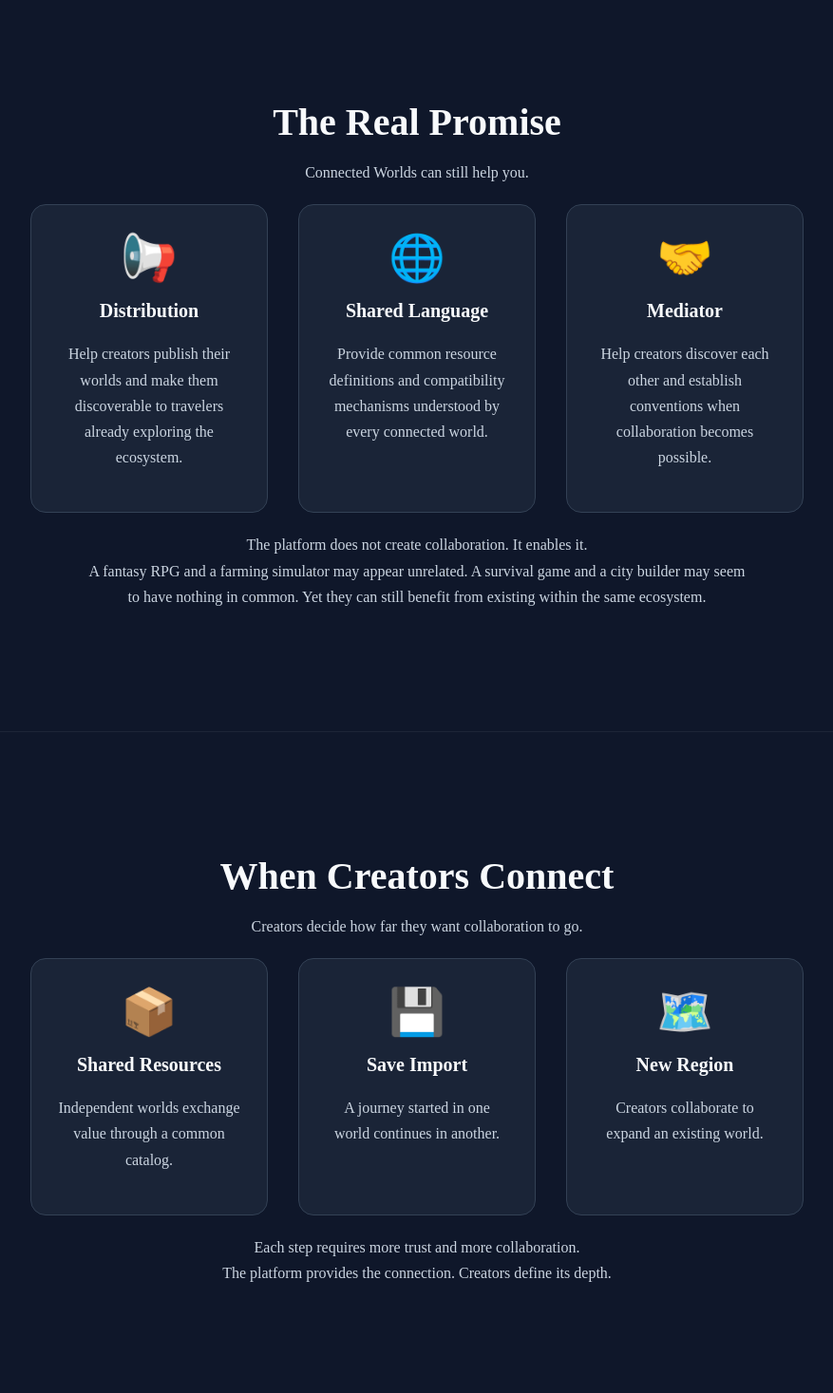
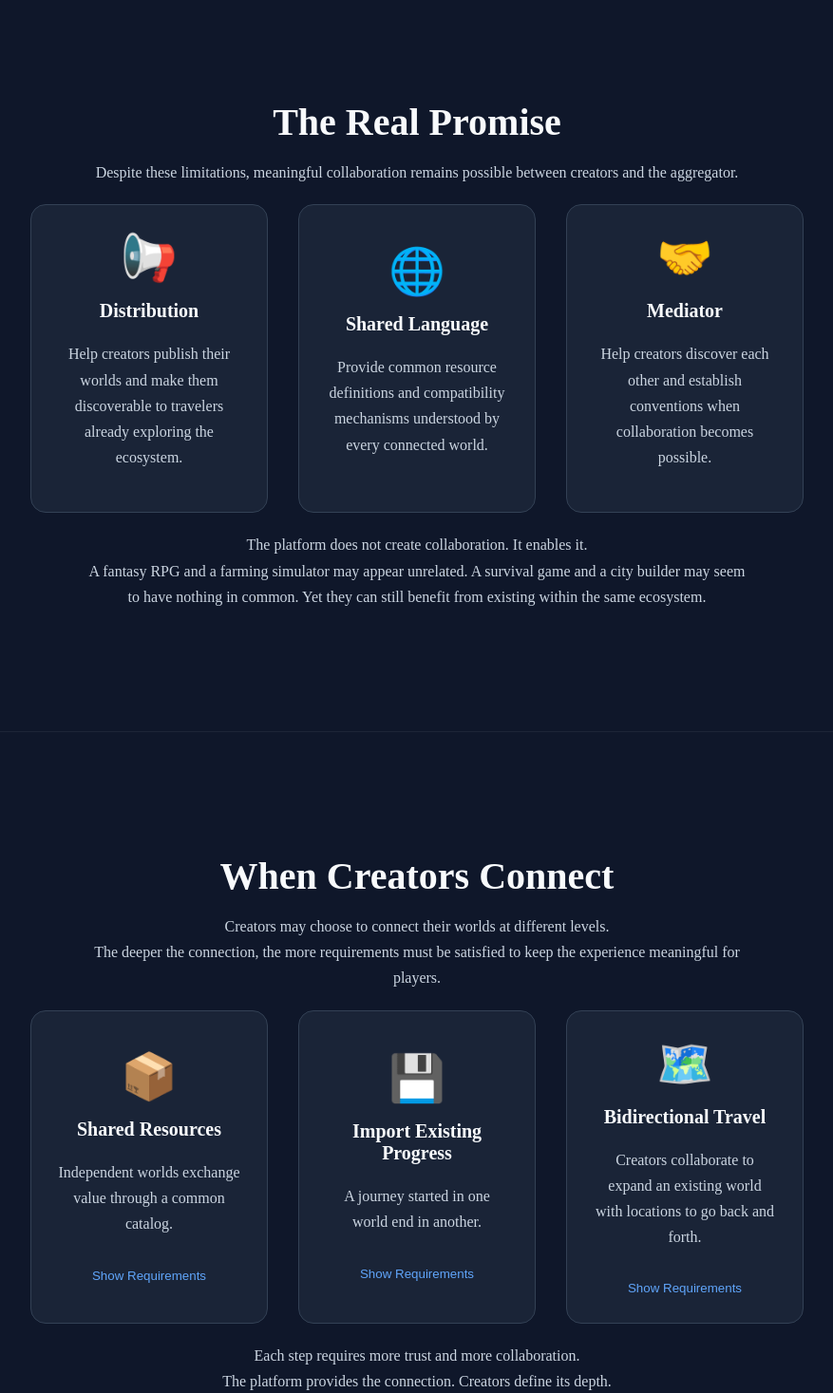
Before and after one commit to crowlas/our-connected-worlds, a React (Vite) app in the folder website/: page /compatibility in a window 1280 px wide. Shown: the part 1330-2797 px from the top of the page at 95% size, without its empty margins (201-1078 px from the left). Built offline with nearby package versions, Linux system fonts and the light colour scheme; a web font is replaced by a local one.

Commit message:
compatibility page v1 ok

```diff
--- a/website/src/components/common/Card.tsx
+++ b/website/src/components/common/Card.tsx
@@ -1,31 +1,62 @@
+import { useState, type ReactNode } from "react";
+
 type Props = {
   highlighted?: boolean;
   title: string;
   description: string;
-
   icon?: string;
-
+  detailsTitle?: string;
+  details?: ReactNode;
   titleLevel?: 3 | 4;
 };
 
 export default function Card({
-  highlighted,
+  highlighted = false,
+  icon,
   title,
   description,
-  icon,
+  detailsTitle,
+  details,
   titleLevel = 3,
 }: Props) {
+  const [expanded, setExpanded] = useState(false);
+
   const TitleTag = titleLevel === 3 ? "h3" : "h4";
 
+  const hasDetails = !!details;
+
+  let className = "card";
+
+  if (highlighted) {
+    className += " card-highlighted";
+  }
+
   return (
-    <div className={highlighted ? "card card-highlighted" : "card"}>
+    <div className={className}>
       <div className="text-center">
         {icon && <div className="card-icon">{icon}</div>}
 
         <TitleTag>{title}</TitleTag>
 
         <p>{description}</p>
+
+        {hasDetails && (
+          <button
+            className="card-details-button"
+            onClick={() => setExpanded(!expanded)}
+          >
+            {expanded ? "Hide Requirements" : "Show Requirements"}
+          </button>
+        )}
       </div>
+
+      {expanded && (
+        <div className="card-details">
+          <h4>{detailsTitle ?? "Requirements"}</h4>
+
+          {details}
+        </div>
+      )}
     </div>
   );
 }
--- a/website/src/index.css
+++ b/website/src/index.css
@@ -88,6 +88,7 @@ p {
 
   display: flex;
   justify-content: center;
+  flex-direction: column;
 
   transition:
     transform 0.2s ease,
@@ -269,3 +270,61 @@ p {
   font-size: 2rem;
   font-weight: 500;
 }
+
+.card-summary {
+  list-style: none;
+  cursor: pointer;
+}
+
+.card-summary::-webkit-details-marker {
+  display: none;
+}
+
+.card-details {
+  margin-top: 1rem;
+  padding-top: 1rem;
+
+  border-top: 1px solid #334155;
+
+  text-align: left;
+}
+
+.card-details-button {
+  margin-top: 1rem;
+
+  background: transparent;
+  border: none;
+
+  color: #60a5fa;
+
+  cursor: pointer;
+}
+
+.card-details-button:hover {
+  color: #93c5fd;
+}
+
+.card-expand-hint {
+  margin-top: 1rem;
+
+  color: #94a3b8;
+  font-size: 0.9rem;
+}
+
+.card[open] .card-expand-hint {
+  display: none;
+}
+
+.card-details ul {
+  padding-left: 1.25rem;
+  margin: 0;
+}
+
+.card-details li {
+  margin-bottom: 0.5rem;
+  color: #cbd5e1;
+}
+
+.card-details p {
+  margin-top: 1rem;
+}
--- a/website/src/pages/CompatibilityPage.tsx
+++ b/website/src/pages/CompatibilityPage.tsx
@@ -32,8 +32,9 @@ function HeroSection() {
           </p>
 
           <p className="content-narrow">
-            The platform offers a shared language for resources, progression and
-            save exchange. Deeper continuity remains a creator decision.
+            The platform offers a shared language for resources index, character
+            progression and save exchange. Implementation remains a creator
+            decision.
           </p>
         </div>
       </PageContainer>
@@ -94,7 +95,10 @@ function PromiseSection() {
         <div className="text-center">
           <h2>The Real Promise</h2>
 
-          <p className="content-narrow">Connected Worlds can still help you.</p>
+          <p className="content-narrow">
+            Despite these limitations, meaningful collaboration remains possible
+            between creators and the aggregator.
+          </p>
 
           <div className="card-row">
             <Card
@@ -139,7 +143,11 @@ function CollaborationSection() {
           <h2>When Creators Connect</h2>
 
           <p className="content-narrow">
-            Creators decide how far they want collaboration to go.
+            Creators may choose to connect their worlds at different levels.
+          </p>
+          <p className="content-narrow">
+            The deeper the connection, the more requirements must be satisfied
+            to keep the experience meaningful for players.
           </p>
 
           <div className="card-row">
@@ -147,18 +155,65 @@ function CollaborationSection() {
               icon="📦"
               title="Shared Resources"
               description="Independent worlds exchange value through a common catalog."
+              detailsTitle="Requirements"
+              details={
+                <>
+                  <ul>
+                    <li style={{ color: "green" }}>
+                      Shared resource identifiers
+                    </li>
+                    <li style={{ color: "green" }}>
+                      Shared account progression
+                    </li>
+                    <li>No gameplay compatibility required</li>
+                  </ul>
+                  <p>The meaning of resources may differ between worlds.</p>
+                </>
+              }
             />
 
             <Card
               icon="💾"
-              title="Save Import"
-              description="A journey started in one world continues in another."
+              title="Import Existing Progress"
+              description="A journey started in one world end in another."
+              detailsTitle="Requirements"
+              details={
+                <>
+                  <ul>
+                    <li style={{ color: "green" }}>Shared save conventions</li>
+                    <li style={{ color: "red" }}>
+                      Meaningful resource interpretation
+                    </li>
+                    <li>Creator communication recommanded</li>
+                  </ul>
+                  <p>Imported data should remain meaningful for players.</p>
+                </>
+              }
             />
 
             <Card
               icon="🗺️"
-              title="New Region"
-              description="Creators collaborate to expand an existing world."
+              title="Bidirectional Travel"
+              description="Creators collaborate to expand an existing world with locations to go back and forth."
+              detailsTitle="Requirements"
+              details={
+                <>
+                  <ul>
+                    <li>Strong save compatibility</li>
+                    <li>Shared datasets</li>
+                    <li style={{ color: "red" }}>
+                      Shared technical foundations
+                    </li>
+                    <li style={{ color: "red" }}>
+                      Creator communication essential
+                    </li>
+                  </ul>
+                  <p>
+                    Players may leave one world and later return with new
+                    progression acquired elsewhere.
+                  </p>
+                </>
+              }
             />
           </div>
 
```
